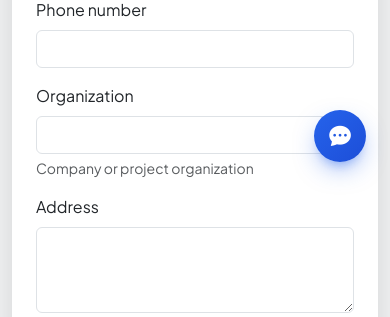
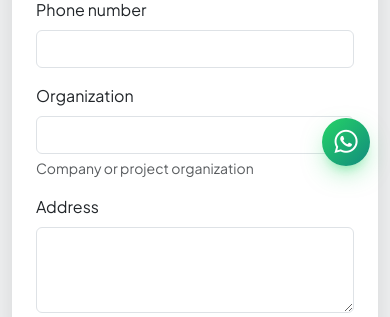
Before and after one commit to afrozaakhi301/Appointment-Management-System1, a Django app: page /accounts/register/ in a window 390 px wide. Shown: the part 658-975 px from the top of the page. Run offline with Django 5.2, Linux system fonts and the light colour scheme; some libraries are stand-ins or nearby versions.

Commit message:
Replace generic chat bubble with direct WhatsApp support float button

```diff
--- a/static/css/style.css
+++ b/static/css/style.css
@@ -307,30 +307,43 @@ h1, h2, h3, h4, .font-heading {
 }
 
 
-/* Floating Quick Consultation / Chat Bubble */
+/* Floating WhatsApp Support Button */
+.floating-whatsapp-btn,
 .floating-chat-bubble {
     position: fixed;
     bottom: 24px;
     right: 24px;
-    width: 52px;
-    height: 52px;
+    width: 54px;
+    height: 54px;
     border-radius: 50%;
-    background: linear-gradient(135deg, #2563eb 0%, #1d4ed8 100%);
-    color: #ffffff;
+    background: linear-gradient(135deg, #25D366 0%, #128C7E 100%);
+    color: #ffffff !important;
     display: flex;
     align-items: center;
     justify-content: center;
-    font-size: 1.35rem;
-    box-shadow: 0 10px 25px -5px rgba(37, 99, 235, 0.5), 0 8px 10px -6px rgba(37, 99, 235, 0.3);
+    font-size: 1.65rem;
+    box-shadow: 0 10px 25px -5px rgba(37, 211, 102, 0.5), 0 8px 10px -6px rgba(37, 211, 102, 0.3);
     z-index: 1040;
     transition: all 0.3s cubic-bezier(0.34, 1.56, 0.64, 1);
-    text-decoration: none;
+    text-decoration: none !important;
 }
 
+.floating-whatsapp-btn:hover,
 .floating-chat-bubble:hover {
     transform: scale(1.1) translateY(-3px);
-    color: #ffffff;
-    box-shadow: 0 15px 30px -5px rgba(37, 99, 235, 0.6);
+    color: #ffffff !important;
+    box-shadow: 0 15px 30px -5px rgba(37, 211, 102, 0.65);
+}
+
+@media (max-width: 576px) {
+    .floating-whatsapp-btn,
+    .floating-chat-bubble {
+        bottom: 20px;
+        right: 20px;
+        width: 48px;
+        height: 48px;
+        font-size: 1.45rem;
+    }
 }
 
 
--- a/templates/base.html
+++ b/templates/base.html
@@ -211,9 +211,14 @@
         </div>
     </footer>
 
-    <!-- Floating Consultation Bubble -->
-    <a href="{% url 'appointments:book_appointment' %}" class="floating-chat-bubble" title="Book Consultation">
-        <i class="bi bi-chat-dots-fill"></i>
+    <!-- Floating WhatsApp Support Button -->
+    <a href="https://wa.me/8801700000000?text=Hello%20TNS%20Support,%20I%20need%20assistance%20with%20my%20consultation%20booking."
+       class="floating-whatsapp-btn"
+       target="_blank"
+       rel="noopener noreferrer"
+       title="Chat with TNS Support on WhatsApp"
+       aria-label="Chat with TNS Support on WhatsApp">
+        <i class="bi bi-whatsapp"></i>
     </a>
 
 
```
